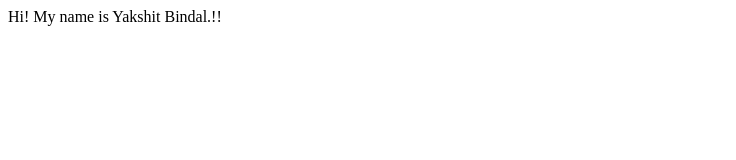
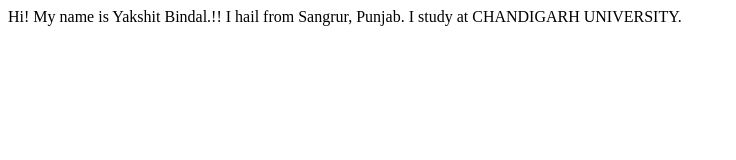
Before and after one commit to bindalyakshit/yakshitbindal.com, a plain HTML site: page index.html in a window 1280 px wide. Shown: the whole page, without its empty margins (0-736 px from the left). Drawn offline with Linux system fonts and the light colour scheme.

Commit message:
docs: readme updated

```diff
--- a/index.html
+++ b/index.html
@@ -7,5 +7,7 @@
 </head>
 <body>
     Hi! My  name is Yakshit Bindal.!!
+    I hail from Sangrur, Punjab.
+    I study at CHANDIGARH UNIVERSITY.
 </body>
 </html>
```
